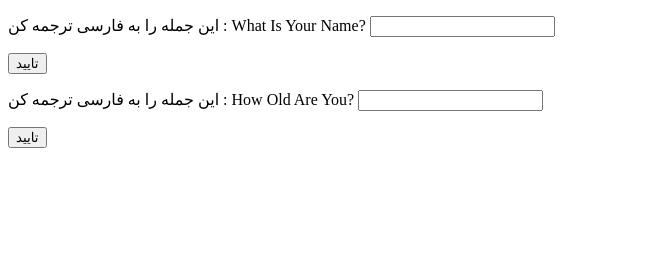
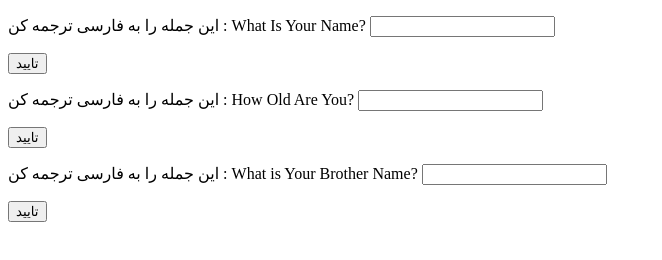
Before and after one commit to AboutStudents/english, a plain HTML site: page index.html in a window 1280 px wide. Shown: the whole page, without its empty margins (0-662 px from the left). Drawn offline with Linux system fonts and the light colour scheme.

Commit message:
Add files via upload

```diff
--- a/index.html
+++ b/index.html
@@ -11,6 +11,10 @@
   <p>این جمله را به فارسی ترجمه کن : How Old Are You? <input id="answerInput1" type="text"></p>
   <button onclick="checkAnswer()">تایید</button>
   <p id="resultMessage1"></p>
+
+  <p>این جمله را به فارسی ترجمه کن : What is Your Brother Name? <input id="answerInput2" type="text"></p>
+  <button onclick="checkAnswer()">تایید</button>
+  <p id="resultMessage2"></p>
 
   <script>
     function checkAnswer() {
@@ -26,6 +30,12 @@
       } else {
         document.getElementById('resultMessage1').innerText = 'جواب اشتباه است. لطفاً دوباره امتحان کنید.';
       }
+      var userAnswer = document.getElementById('answerInput2').value;
+      if (userAnswer === 'اسم برادرت چیست؟') {
+        document.getElementById('resultMessage2').innerText = 'افرین! جواب صحیح است.';
+      } else {
+        document.getElementById('resultMessage2').innerText = 'جواب اشتباه است. لطفاً دوباره امتحان کنید.';
+      }
     }
   </script>
 </body>
```
